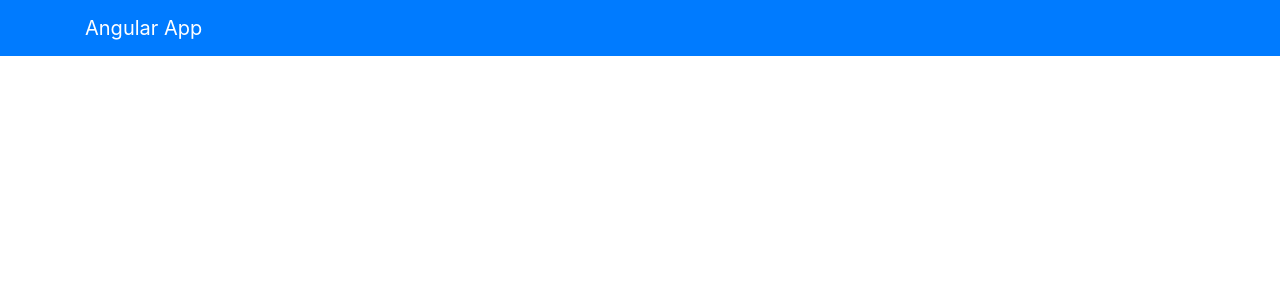
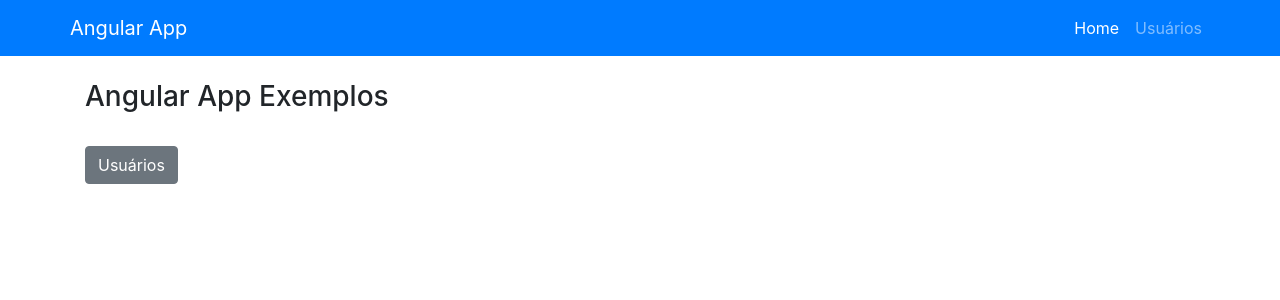
Before and after one commit to elsongabriel/angularapp1, an Angular app: page / in a window 1280 px wide. Shown: the top 300 px of the page. Built offline with nearby package versions, Linux system fonts and the light colour scheme.

Commit message:
Usando mapeamento de rotas no navbar com classe active.

```diff
--- a/src/app/app-routing.module.ts
+++ b/src/app/app-routing.module.ts
@@ -1,7 +1,12 @@
 import {NgModule} from '@angular/core';
 import {RouterModule, Routes} from '@angular/router';
+import {HomeComponent} from "./components/home/home.component";
+import {ReqUserComponent} from "./components/req-user/req-user.component";
 
-const routes: Routes = [];
+const routes: Routes = [
+    {path: '', component: HomeComponent},
+    {path: 'usuarios', component: ReqUserComponent}
+];
 
 @NgModule({
     exports: [RouterModule],
--- a/src/app/app.module.ts
+++ b/src/app/app.module.ts
@@ -12,6 +12,7 @@ import {ReqUserService} from './services/req-user.service';
 import {HttpClientModule} from "@angular/common/http";
 import {UserFormComponent} from './components/user-form/user-form.component';
 import {AppRoutingModule} from './app-routing.module';
+import {HomeComponent} from './components/home/home.component';
 
 @NgModule({
     declarations: [
@@ -20,7 +21,8 @@ import {AppRoutingModule} from './app-routing.module';
         UsersComponent,
         NavbarComponent,
         ReqUserComponent,
-        UserFormComponent
+        UserFormComponent,
+        HomeComponent
     ],
     imports: [
         BrowserModule,
--- /dev/null
+++ b/src/app/components/home/home.component.html
@@ -0,0 +1,4 @@
+<h3>Angular App Exemplos</h3>
+<br>
+
+<button class="btn btn-secondary" routerLink="/usuarios">Usuários</button>
--- /dev/null
+++ b/src/app/components/home/home.component.ts
@@ -0,0 +1,15 @@
+import { Component, OnInit } from '@angular/core';
+
+@Component({
+  selector: 'app-home',
+  templateUrl: './home.component.html',
+  styleUrls: ['./home.component.css']
+})
+export class HomeComponent implements OnInit {
+
+  constructor() { }
+
+  ngOnInit() {
+  }
+
+}
--- a/src/app/components/navbar/navbar.component.html
+++ b/src/app/components/navbar/navbar.component.html
@@ -1,5 +1,19 @@
-<nav class="navbar navbar-dark bg-primary mb-4">
+<nav class="navbar navbar-expand navbar-dark bg-primary mb-4">
     <div class="container">
-        <a href="#" class="navbar-brand">Angular App</a>
+        <a routerLink="/" class="navbar-brand">Angular App</a>
+        <div>
+            <ul class="navbar-nav ml-auto">
+                <li class="nav-item"
+                    [routerLinkActive]="['active']"
+                    [routerLinkActiveOptions]="{exact: true}">
+                    <a routerLink="/" class="nav-link">Home</a>
+                </li>
+                <li class="nav-item"
+                    [routerLinkActive]="['active']"
+                    [routerLinkActiveOptions]="{exact: true}">
+                    <a routerLink="/usuarios" class="nav-link">Usuários</a>
+                </li>
+            </ul>
+        </div>
     </div>
 </nav>
```
Also changed, not shown: src/app/components/home/home.component.css (added).
